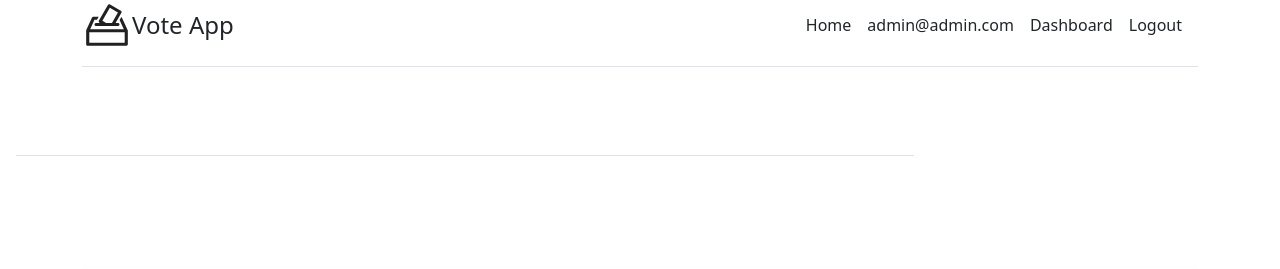
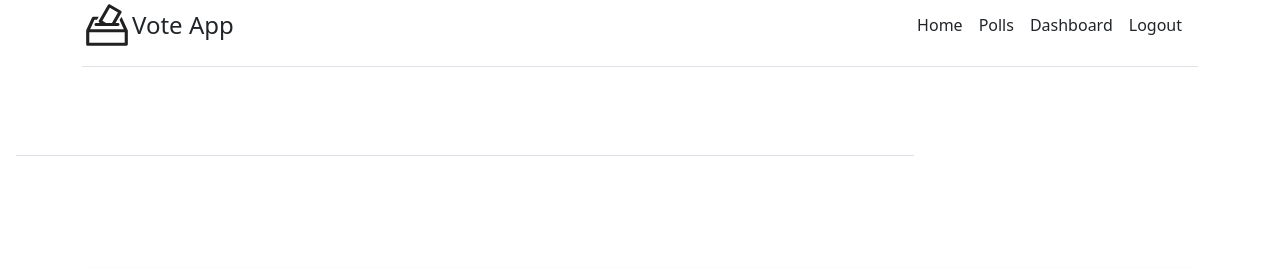
Before and after one commit to Richie003/votes, a Django app: page /elect/ in a window 1280 px wide. Shown: the top 269 px of the page. Run offline with Django 4.2, Linux system fonts and the light colour scheme; a user stored in the database is signed in; data comes from the database, SQL or seed files in the repository; both versions use the stored data as it was after the commit; some libraries are stand-ins or nearby versions.

Commit message:
Changed label for user login form

```diff
--- a/appauth/forms.py
+++ b/appauth/forms.py
@@ -4,7 +4,7 @@ from .models import User, UserBio
 from django.contrib.auth.forms import AuthenticationForm
 
 class CustomAuthenticationForm(AuthenticationForm):
-    username = forms.CharField(max_length=254, label='Reg. No.')
+    username = forms.CharField(max_length=254, label='Matriculation Number')
 
 
 
--- a/templates/base.html
+++ b/templates/base.html
@@ -43,7 +43,7 @@
 
         <nav class="d-inline-flex mt-2 mt-md-0 ms-md-auto">
           <a class="me-3 py-2 text-dark text-decoration-none" href="/">Home</a>
-          <a class="me-3 py-2 text-dark text-decoration-none" href="{%url 'elect' %}">{{request.user.email}}</a>
+          <a class="me-3 py-2 text-dark text-decoration-none" href="{%url 'elect' %}">Polls</a>
           {%if request.user.is_admin%}
           <a class="me-3 py-2 text-dark text-decoration-none" href="{%url 'dashboard' %}">Dashboard</a>
           {%endif%}
```
Also changed, not shown: db.sqlite3.
